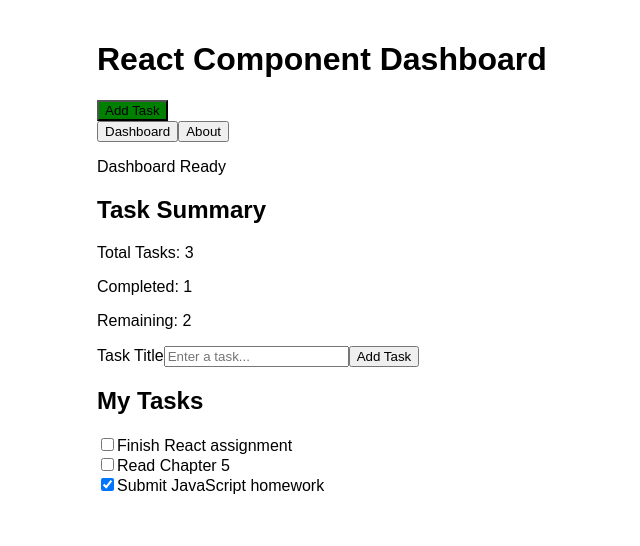
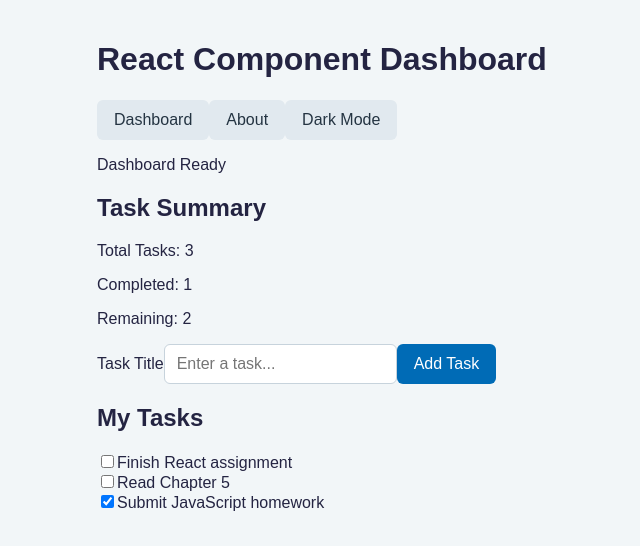
Before and after one commit to ATamez92/react-component-dashboard, a React (Vite) app: page / in a window 1280 px wide. Shown: the top 546 px of the page, without its empty margins (113-753 px from the left). Built offline with nearby package versions, Linux system fonts and the light colour scheme.

Commit message:
Implement dark and light themes with UI cleanup

```diff
--- a/src/App.css
+++ b/src/App.css
@@ -10,3 +10,70 @@ ul {
   list-style: none;
   padding-left: 0;
 }
+
+/* Give the application container consistent theme transitions. */
+.app-shell {
+  min-height: 100vh;
+  transition: background-color 0.2s ease, color 0.2s ease;
+}
+
+/* Light theme dark text on a light background. */
+.app-shell.light {
+  background-color: #f2f6f8;
+  color: #242442;
+}
+
+/* Dark theme: light text on a dark background. */
+.app-shell.dark {
+  background-color: #333333;
+  color: #f2f6f8;
+}
+
+/* Apply consistent sizing and spacing to all buttons. */
+button {
+  padding: 10px 16px;
+  border: 1px solid transparent;
+  border-radius: 6px;
+  font: inherit;
+  cursor: pointer;
+  transition: background-color 0.2s ease;
+}
+
+/* Style the text input used by the Add Task form. */
+input[type="text"] {
+  padding: 10px 12px;
+  border: 1px solid #c7d3dc;
+  border-radius: 6px;
+  font: inherit;
+}
+
+/* Keep the keyboard focus indicator visible for accessibility. */
+button:focus-visible,
+  input[type="text"]:focus-visible {
+    outline: 2px solid #0084d6;
+    outline-offset: 2px;
+}
+
+/* Light theme button and input colors. */
+.app-shell.light button {
+  background-color: #e1e9ef;
+  color: #243442;
+}
+
+/* Dark theme button and input colors. */
+.app-shell.dark button {
+  background-color: #33465a;
+  color: #f2f6f8;
+}
+
+.app-shell.dark input [type="text"] {
+  background-color: #253545;
+  color: #f2f6f8;
+  border-color: #566a7e;
+}
+
+/* Give the form's submission button a blue accent in both themes. */
+.app-shell button[type="submit"] {
+  background-color: #006bb6;
+  color: #ffffff;
+}
--- a/src/App.jsx
+++ b/src/App.jsx
@@ -14,6 +14,10 @@ function App() {
   // Track which application view should be displayed.
   // The dashboard is the default view when the app first loads.
   const [view, setView] = useState('dashboard')
+
+  // Track whether the application is using the dark theme.
+  // False means light mode, true means dark mode.
+  const [darkMode, setDarkMode] = useState(false)
 
   // Store the task array in React state so its changes
   // can trigger updates to the interface.
@@ -45,13 +49,16 @@ function App() {
   }
 
   return (
-    <div className="container">
+    <div className={`app-shell ${darkMode ? 'dark' : 'light'}`}>
+      <div className="container">
 
       {/* Render the Header component imported from Header.jsx */}
       <Header title="React Component Dashboard" />
 
-      {/* Switch between views by updating React state. */}
+      {/* Navigation and appearance controls. */}
       <nav aria-label="Dashboard navigation">
+
+        {/* Button to display the Dashboard view. */}
         <button
           type="button"
           onClick={() => setView('dashboard')}
@@ -59,11 +66,20 @@ function App() {
           Dashboard
         </button>
 
+        {/* Button to display the About view. */}
         <button
           type="button"
           onClick={() => setView('about')}
         >
           About
+        </button>
+
+        {/* Toggle the theme by reversing the current boolean state. */}
+        <button
+          type="button"
+          onClick={() => setDarkMode(previousMode => !previousMode)}
+        >
+          {darkMode ? 'Light Mode' : 'Dark Mode'}
         </button>
       </nav>
 
@@ -85,7 +101,7 @@ function App() {
       ) : (
         <About />
       )}
-
+      </div>
     </div>
   )
 }
--- a/src/components/Button.jsx
+++ /dev/null
@@ -1,16 +0,0 @@
-// Receive text, color, and onClick from the parent component.
-const Button = ({ text, color, onClick }) => {
-    return (
-        // The HTML button invokes the supplied callback when clicked.
-        <button
-            type="button"
-            style={{ backgroundColor: color }}
-            onClick={onClick}
-        >
-            {text}
-        </button>
-    )
-}
-
-// Export Button so other components can import and use it.
-export default Button
--- a/src/components/Header.jsx
+++ b/src/components/Header.jsx
@@ -1,29 +1,13 @@
-import Button from './Button'
-
-// Receive the title prop from App using object destructuring
+// Receive the title prop from App using object destructuring.
 const Header = ({ title }) => {
 
-    // Define the function that runs when the Add Task button is clicked.
-    // For now, it logs a message to verify that the event works.
-    const handleClick = () => {
-        console.log("Add Task button clicked")
-    }
-
-    return (
-        <header>
-            {/* Display the title value supplied by the parent component. */}
-            <h1>{title}</h1>
-
-            {/* Pass button text, color, and the handleClick function as props.
-                The Button component will execute handleClick when clicked. */}
-            <Button
-                text="Add Task"
-                color="green"
-                onClick={handleClick}
-            />
-        </header>
-    )
+  // Return the JSX containing the application's main heading.
+  return (
+    <header>
+      <h1>{title}</h1>
+    </header>
+  )
 }
 
-// Export Header so other files can import and render it.
+// Export Header so App.jsx can import and render this component.
 export default Header
```
